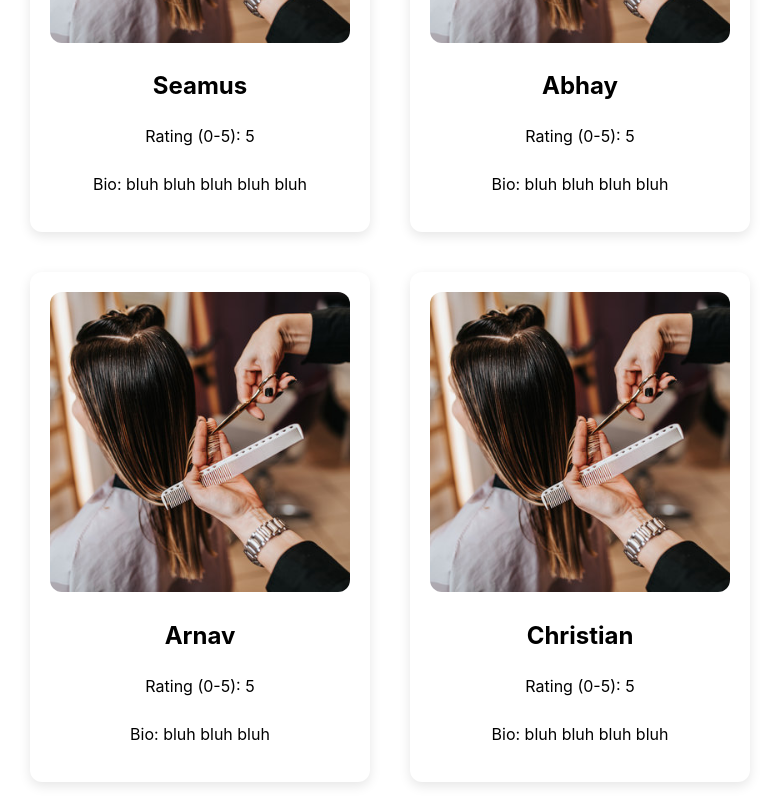
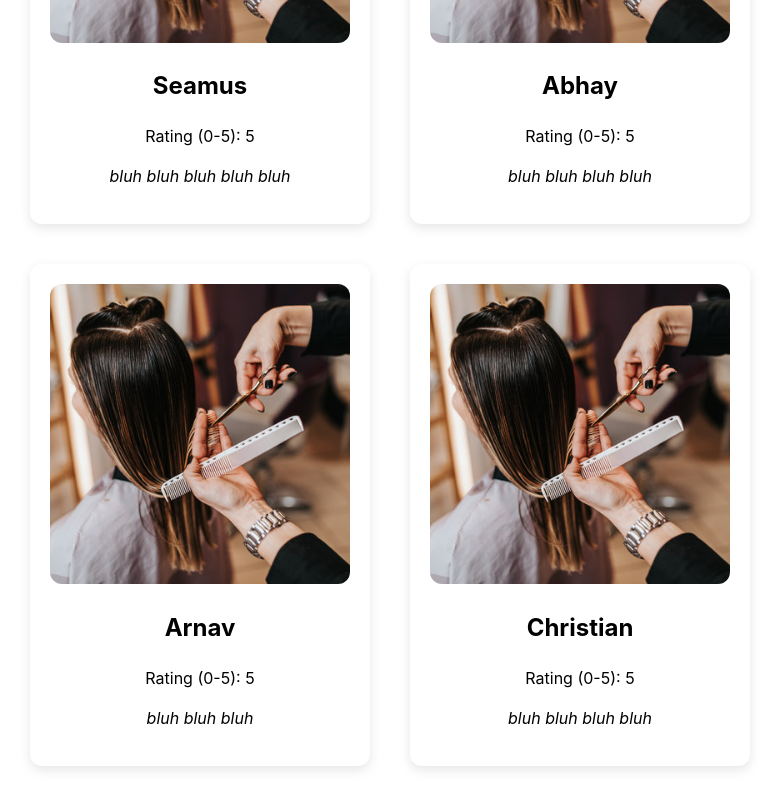
Before and after one commit to seamuscon8/Team4Hack4Impact, a Next.js app: page /about in a window 1280 px wide. Shown: the part 1860-2660 px from the top of the page, without its empty margins (250-1029 px from the left). Built offline with nearby package versions, Linux system fonts and the light colour scheme.

Commit message:
feat: added italics to barber biographies

```diff
--- a/src/components/Barber.tsx
+++ b/src/components/Barber.tsx
@@ -24,9 +24,9 @@ export function BarberCard({ barber }: BarberProps) {
       <h2>{barber.name}</h2>
       <p>
         Rating (0-5): {barber.rating}
-        <br /> <br />
-        Bio: {barber.bio}
+        <br />
       </p>
+      <p className={styles.barberBio}>{barber.bio}</p>
     </div>
   );
 }
--- a/src/components/barber.module.css
+++ b/src/components/barber.module.css
@@ -17,3 +17,7 @@
   object-fit: cover;
   border-radius: 12px;
 }
+
+.barberBio {
+  font-style: italic;
+}
```
